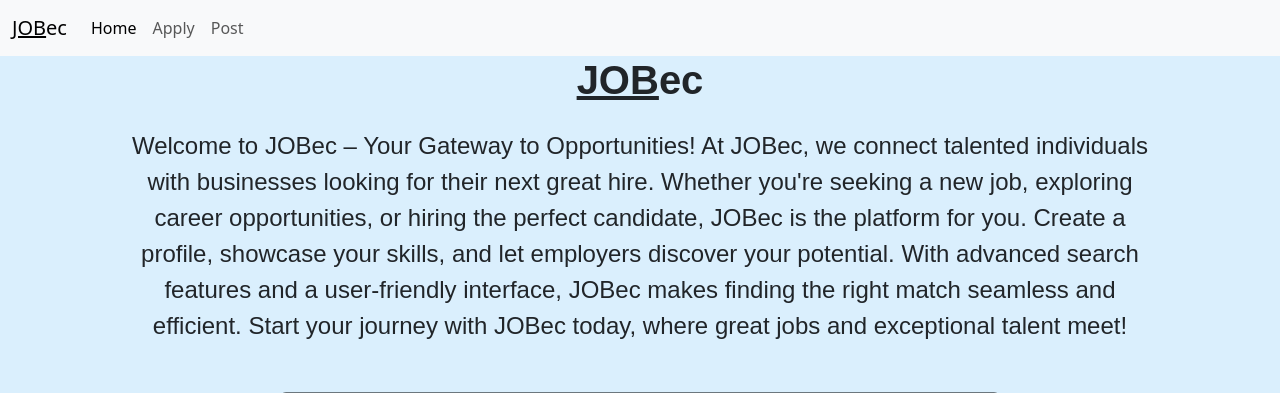
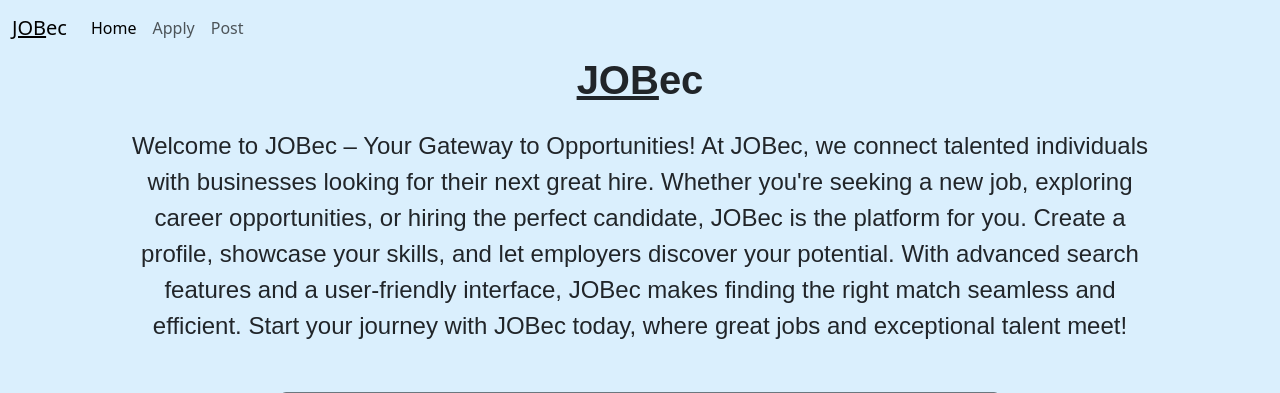
Before and after one commit to Pythokeya/sample-website, a Flask app: page / in a window 1280 px wide. Shown: the top 393 px of the page. Run offline with Flask 3, Linux system fonts and the light colour scheme.

Commit message:
added color to navbar

```diff
--- a/templates/nav.html
+++ b/templates/nav.html
@@ -1,4 +1,4 @@
-<nav class="navbar navbar-expand-lg bg-body-tertiary">
+<nav class="navbar navbar-expand-lg" style="background-color:#daeffd;">
     <div class="container-fluid ">
     <a class="navbar-brand" href="#"><u>JOB</u>ec</a>
     <button class="navbar-toggler" type="button" data-bs-toggle="collapse" data-bs-target="#navbarNavAltMarkup" aria-controls="navbarNavAltMarkup" aria-expanded="false" aria-label="Toggle navigation">
```
Lines whose indentation alone changed are shown as unchanged.
